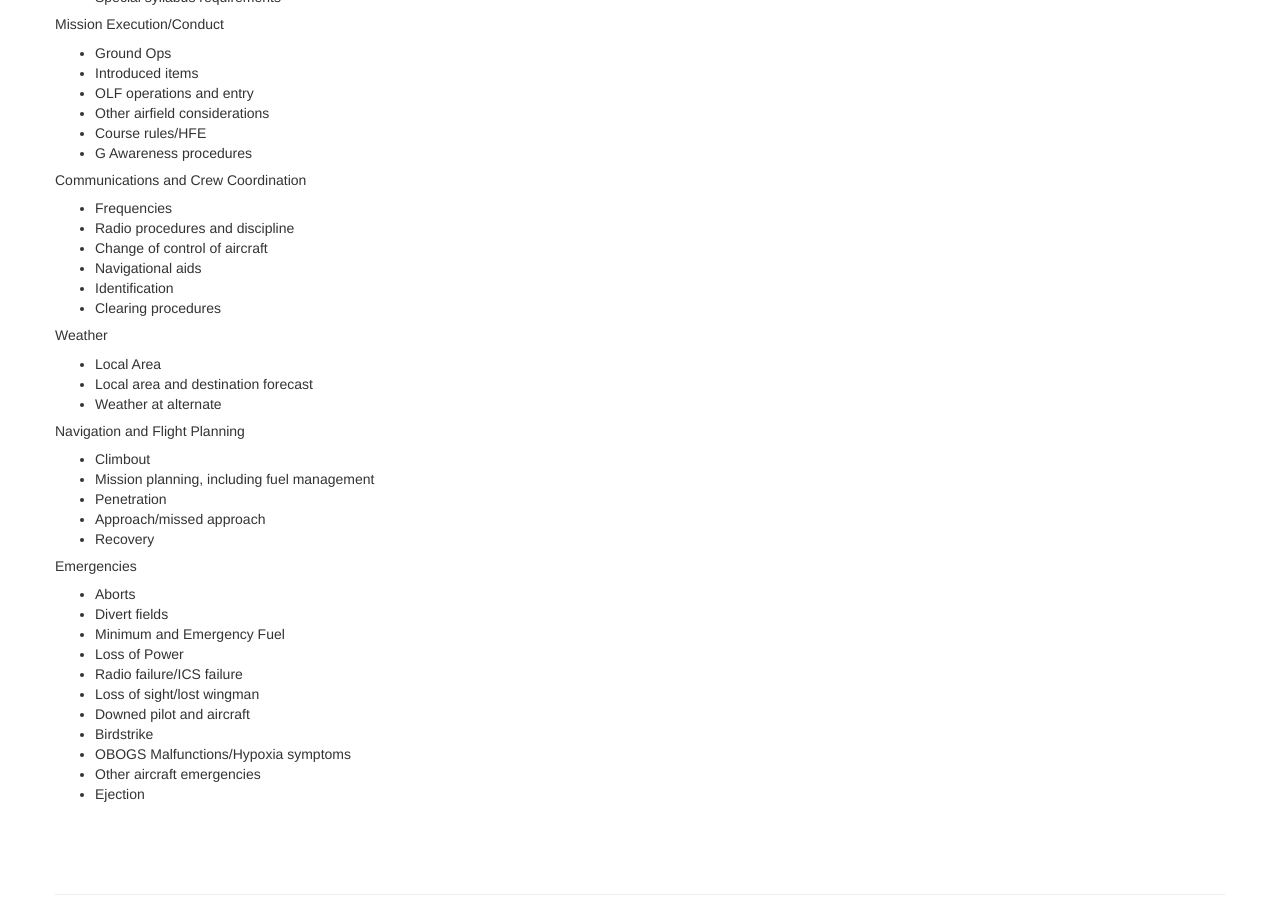
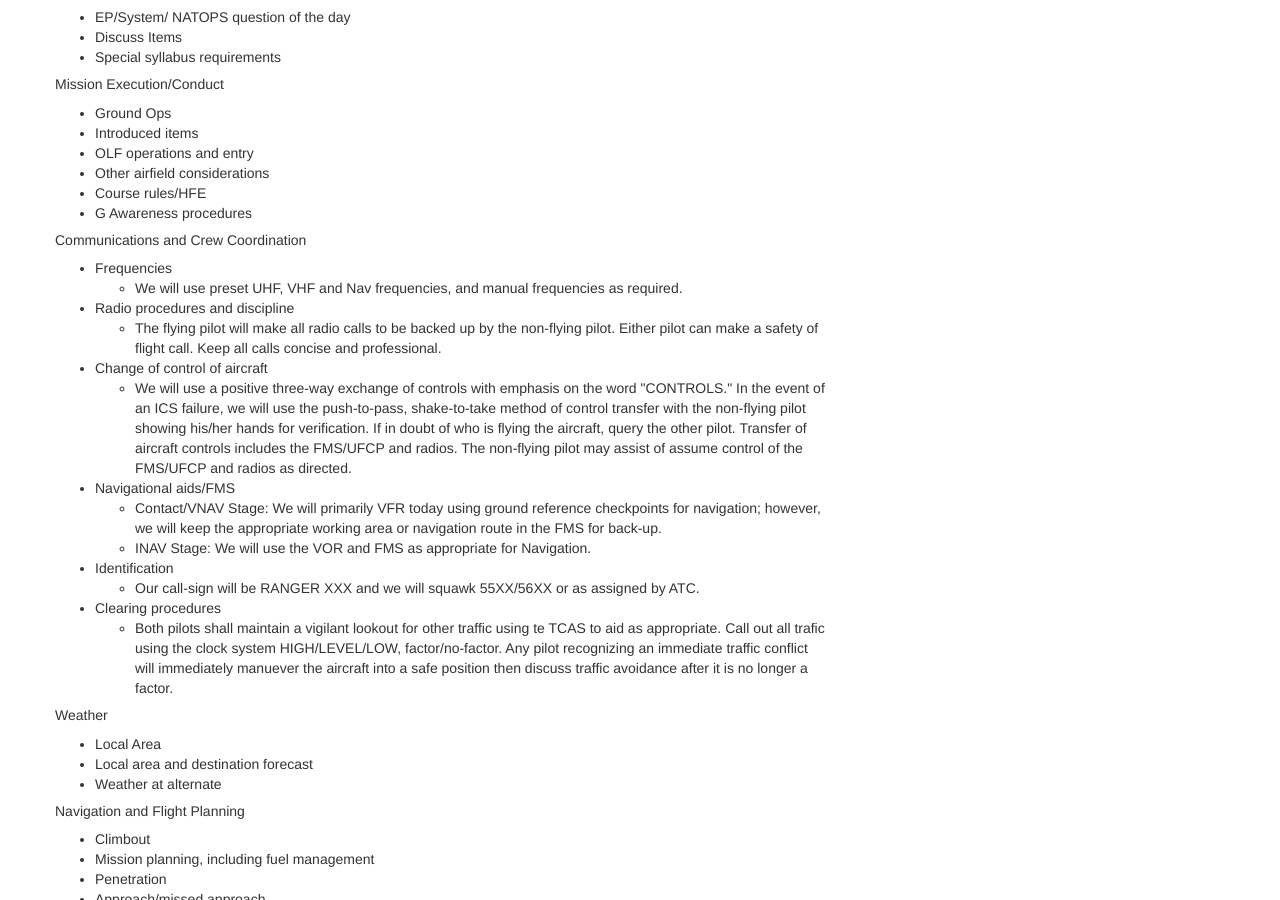
Before and after one commit to courserules/courserules.github.io, a Jekyll site: the page built from brief.html, in a window 1280 px wide and 900 px high, scrolled down 1561 px. Built offline with Jekyll 4.4.1, drawn with Linux system fonts in a browser that asks for light colours; some of the changed text lies outside the part shown.

Commit message:
Updated NATOPS brief

```diff
--- a/brief.html
+++ b/brief.html
@@ -60,7 +60,12 @@ permalink: /brief/
 						<li>!!!! With weather being as hot as it is, there is a good chance that the Maximum Power at 60 kts is less than 100%.  You need to check this using your quadfold during the Before Takeoff checklist using the IAOT and PRESSURE ALTITUDE.  To determine pressure altitude, set the BFI's altimeter setting to 29.92 (std day) and read your current altitude. Be sure to change it back after to the proper altimeter setting as reported by ATIS. </li>
 					</ul>
 				</li>
-				<li>Airsickness History</li>
+				<li>Airsickness History
+					<ul>
+						<li>Both pilots shall announce if they become passively or actively airsick. They may pass the controls as the situation dictates. The flying pilot will keep the aircraft in a stable position minimizing turns as the situation allows.  If the airsick pilot feels he cannot continue, the mission will be aborted for airsickness.
+					</lu>
+				</ul>
+				</li>
 				<li>Crew Day/Crew Rest (12 hrs)</li>
 				<li>Is student double- scheduled?</li>
 				<li>Work Week limitation (6 days scheduled/ req 2 days rest)</li>
@@ -101,12 +106,39 @@ permalink: /brief/
 			</ul>
 			<h5>Communications and Crew Coordination</h5>
 			<ul>
-				<li>Frequencies</li>
-				<li>Radio procedures and discipline</li>
-				<li>Change of control of aircraft</li>
-				<li>Navigational aids</li>
-				<li>Identification</li>
-				<li>Clearing procedures</li>
+				<li>Frequencies
+					<ul>
+						<li>We will use preset UHF, VHF and Nav frequencies, and manual frequencies as required.</li>
+					</ul>
+				</li>
+
+				<li>Radio procedures and discipline
+					<ul>
+						<li>The flying pilot will make all radio calls to be backed up by the non-flying pilot.  Either pilot can make a safety of flight call.  Keep all calls concise and professional.</li>
+					</ul>
+				</li>
+
+				<li>Change of control of aircraft
+					<ul>
+						<li>We will use a positive three-way exchange of controls with emphasis on the word "CONTROLS." In the event of an ICS failure, we will use the push-to-pass, shake-to-take method of control transfer with the non-flying pilot showing his/her hands for verification. If in doubt of who is flying the aircraft, query the other pilot.  Transfer of aircraft controls includes the FMS/UFCP and radios.  The non-flying pilot may assist of assume control of the FMS/UFCP and radios as directed.</li>
+					</ul>
+				</li>
+				<li>Navigational aids/FMS
+					<ul>
+						<li>Contact/VNAV Stage: We will primarily VFR today using ground reference checkpoints for navigation; however, we will keep the appropriate working area or navigation route in the FMS for back-up.</li>
+						<li>INAV Stage: We will use the VOR and FMS as appropriate for Navigation.</li>
+					</ul>
+				</li>
+				<li>Identification
+					<ul>
+						<li>Our call-sign will be RANGER XXX and we will squawk 55XX/56XX or as assigned by ATC.</li>
+					</ul>
+				</li>
+				<li>Clearing procedures
+					<ul>
+						<li>Both pilots shall maintain a vigilant lookout for other traffic using te TCAS to aid as appropriate.  Call out all trafic using the clock system HIGH/LEVEL/LOW, factor/no-factor.  Any pilot recognizing an immediate traffic conflict will immediately manuever the aircraft into a safe position then discuss traffic avoidance after it is no longer a factor.</li>
+					</ul>
+				</li>
 			</ul>
 			<h5>Weather</h5>
 			<ul>
```
